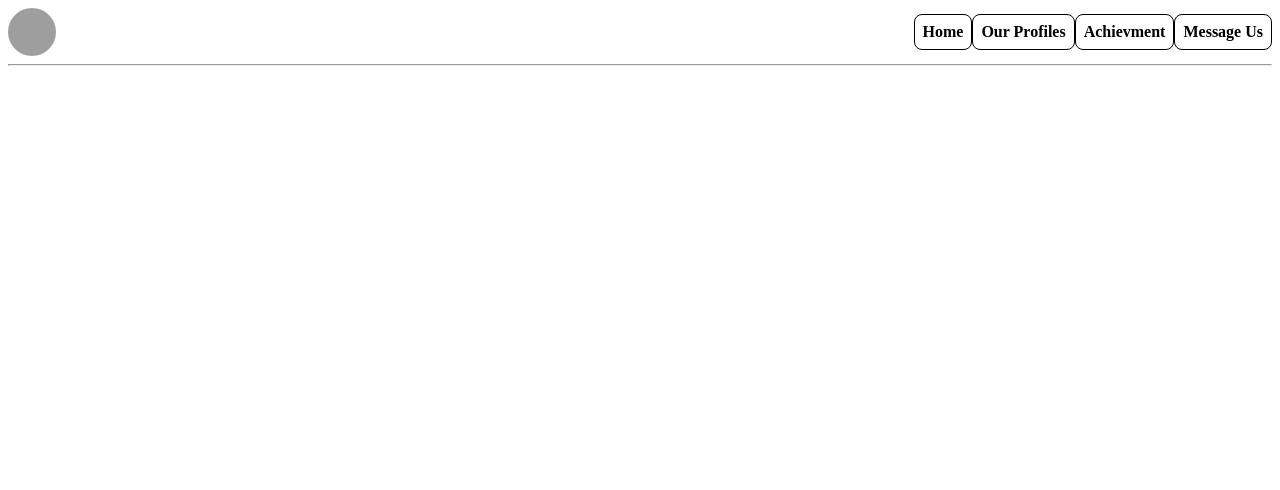
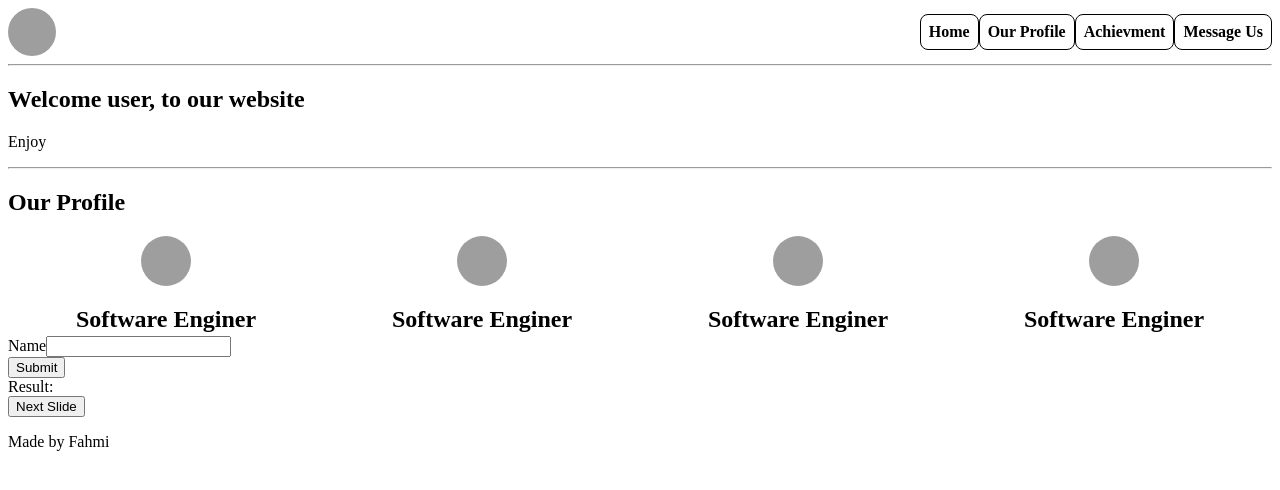
Before and after one commit to revou-fundamental-course/19-aug-24-Fahmizzy, a plain HTML site: page index.html in a window 1280 px wide. Drawn offline with Linux system fonts and the light colour scheme; grey boxes are pictures that could not be loaded.

Commit message:
add js &responsive

```diff
--- a/css/styles.css
+++ b/css/styles.css
@@ -16,6 +16,12 @@ nav {
     display: flex;
 }
 
+@media only screen and (max-width: 600px) {
+    .header-wrapper {
+        flex-direction: column;
+    }
+}
+
 .nav-item {
     border: 1px solid;
     color: black;
@@ -25,3 +31,48 @@ nav {
     padding: 8px;
     border-radius: 8px;
     }
+
+
+.banner-img{
+    height: 300px;
+    background-size: cover;
+    background-position: center;
+}
+
+.profile-container {
+    display: flex;
+    justify-content: space-around
+}
+
+.profile-item {
+    height: 100px;
+    text-align: -webkit-center;
+}
+
+.profile-img {
+    height: 50px;
+    background-image: url(https://picsum.photos/200);
+    background-size: cover;
+    background-position: center;
+    border-radius: 50%;
+    width: 50px;
+}
+
+.img-1 {
+    background-image: url(../assets/1.jpg);
+}
+
+.img-2 {
+    background-image: url(../assets/2.png);
+}
+
+.img-3 {
+    background-image: url(../assets/3.png);
+}
+
+@media only screen and (max-width: 480px) {
+    nav {
+        flex-direction: column;
+    }
+
+}
--- a/index.html
+++ b/index.html
@@ -8,27 +8,83 @@
 </head>
 <body>
     <nav>
-        <header>
             <div class="logo-icon"></div>
-        </header>
 
-        <section class="nav-container">
-            <a href="#" class="nav-item" >Home</a>
-            <a href="#" class="nav-item" >Our Profiles</a>
-            <a href="#" class="nav-item" >Achievment</a>
-            <a href="#" class="nav-item" >Message Us</a>
-        </section>
+            <section class="nav-container">
+                <a href="#" class="nav-item" >Home</a>
+                <a href="#" class="nav-item" >Our Profile</a>
+                <a href="#" class="nav-item" >Achievment</a>
+                <a href="#" class="nav-item" >Message Us</a>
+            </section>
     </nav>
 
     <hr/>
 
     <main>
+        <article>
+            <header>
+                <h1>Welcome user, to our website </h1>
+            </header>
 
+            <p>Enjoy</p>
+            <div class="banner-img img-1"></div>
+            <div class="banner-img img-2"></div>
+            <div class="banner-img img-3"></div>
+        </article>
+
+        <hr />
+
+        <section>
+            <header>
+                <h1>Our Profile</h1>
+            </header>
+
+            <section class="profile-container">
+                <div class="profile-item">
+                    <div class="profile-img"></div>
+                    <h2>Software Enginer</h2>
+                </div>
+
+                <div class="profile-item">
+                    <div class="profile-img"></div>
+                    <h2>Software Enginer</h2>
+                </div>
+
+                <div class="profile-item">
+                    <div class="profile-img"></div>
+                    <h2>Software Enginer</h2>
+                </div>
+
+                <div class="profile-item">
+                    <div class="profile-img"></div>
+                    <h2>Software Enginer</h2>
+                </div>
+            </section>
+        </section>
+
+        <section>
+            <form>
+                <div>
+                    <label for="name">Name</label><input id="name">
+                </div>
+                    <button type="button" onclick="formValidation()">Submit</button>
+            </form>
+
+            <div>
+                Result: <span id="result"></span>
+            </div>
+
+                    <button type="button" onclick="nextSlide(1)">Next Slide</button>
+
+
+        </section>
     </main>
 
     <footer>
+        <p>Made by Fahmi</p>
+    </footer>
 
-    </footer>
+<script src="js\script.js"></script>
 
 </body>
 </html>
--- a/js/script.js
+++ b/js/script.js
@@ -0,0 +1,37 @@
+function formValidation() {
+    //DOM
+    let name = document.getElementById('name').value;
+    //Kondisi Pemisah
+    if (name == '') {
+        alert('Nama tidak boleh kosong!')
+    //Kondisi Form Kosong
+        document.getElementById('result').innerHTML = '-';
+    } else {
+        //Kondisi Form Terisi
+        document.getElementById('result').innerText = name;
+    }
+    console.log(name);
+}
+
+let indexSlide = 1;
+showBanner(1);
+
+function nextSlide(n) {
+    showBanner(indexSlide += n);
+}
+
+function showBanner(indexBanner) {
+    let listImage = document.getElementsByClassName('banner-img');
+    console.log('indexBanner:' + indexBanner);
+    console.log('listImage:' + listImage.length);
+    if (indexBanner > listImage.length) indexSlide = 1;
+
+    let index = 0;
+    while (index < listImage.length) {
+        listImage [index].style.display = 'none';
+        index++;
+    }
+
+    listImage[indexSlide-1]
+    console.log(listImage);
+}
```
Also changed, not shown: assets/1.jpg (added), assets/2.png (added), assets/3.png (added).
